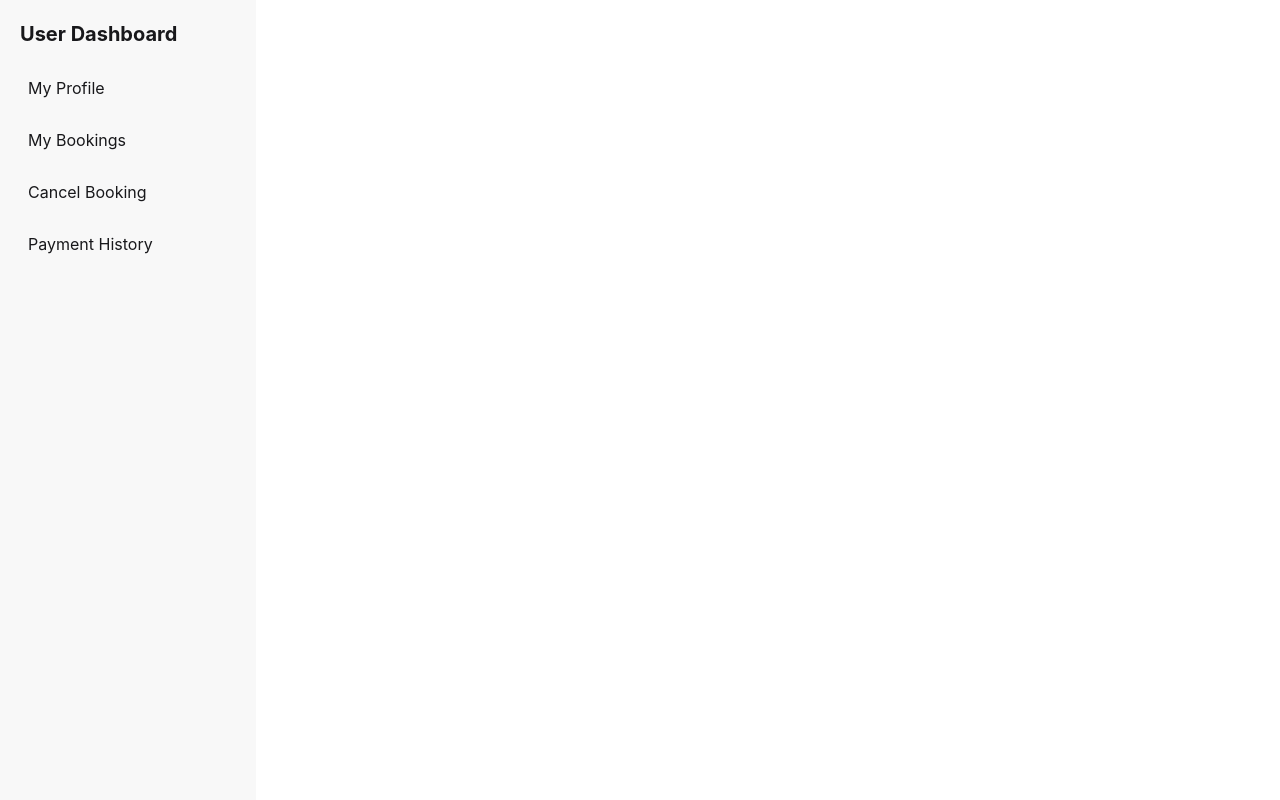
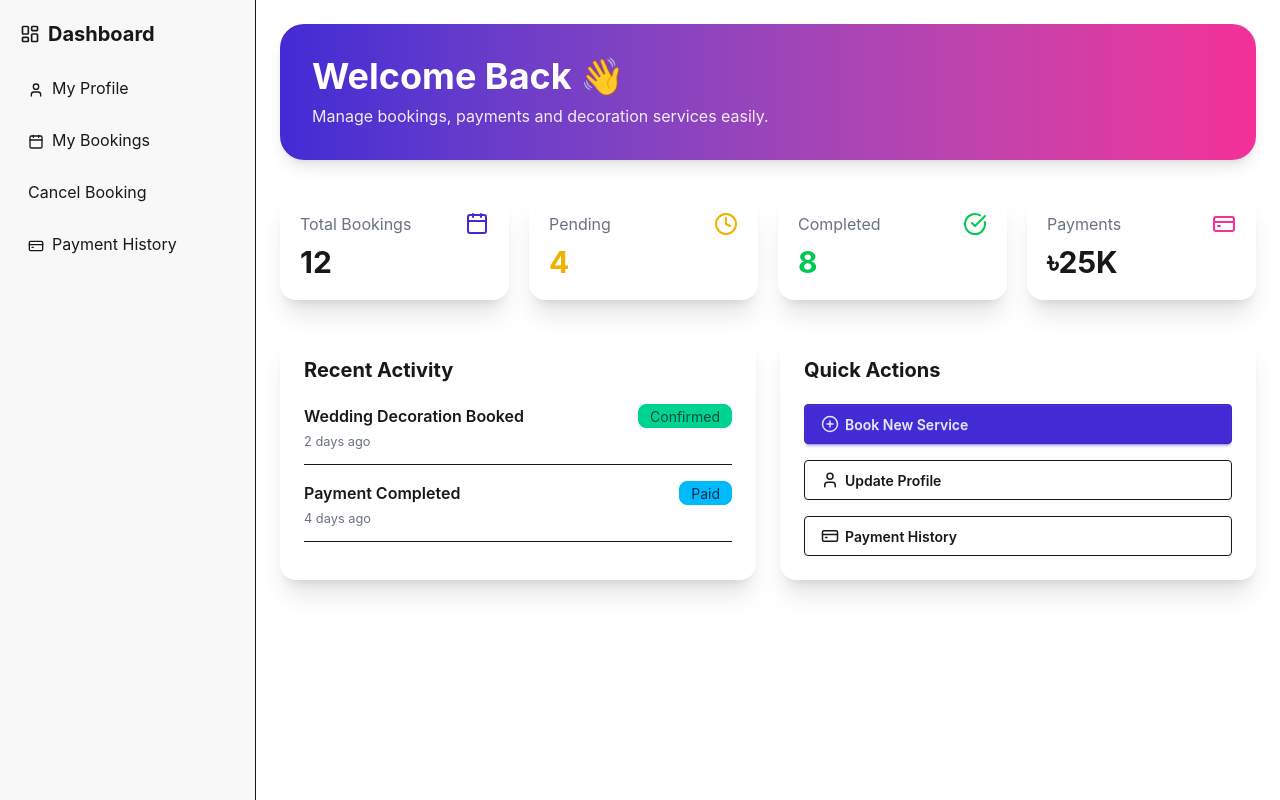
Before and after one commit to jashimuddin211/StyleDecor-client, a React (Vite) app: page /dashboard in a window 1280 px wide. Built offline with nearby package versions, Linux system fonts and the light colour scheme; no server answers; sample sign-in values are in the browser's storage.

Commit message:
dashboard next part

```diff
--- /dev/null
+++ b/src/components/DashBoard/DashboardHome.jsx
@@ -0,0 +1,203 @@
+import {
+  Calendar,
+  CreditCard,
+  Clock,
+  CheckCircle,
+  User,
+  PlusCircle
+} from "lucide-react";
+
+const DashBoardHome = () => {
+  return (
+    <div className="space-y-8">
+
+      {/* Welcome Banner */}
+      <div className="bg-gradient-to-r from-primary to-secondary text-white rounded-3xl p-8 shadow-lg">
+
+        <h1 className="text-4xl font-bold mb-2">
+          Welcome Back 👋
+        </h1>
+
+        <p className="opacity-90">
+          Manage bookings, payments and decoration services easily.
+        </p>
+
+      </div>
+
+
+      {/* Stats */}
+      <div className="grid md:grid-cols-4 gap-5">
+
+        <div className="bg-base-100 shadow-xl rounded-2xl p-5">
+          <div className="flex justify-between">
+
+            <div>
+              <p className="text-gray-500">
+                Total Bookings
+              </p>
+
+              <h2 className="text-3xl font-bold mt-2">
+                12
+              </h2>
+            </div>
+
+            <Calendar className="text-primary" />
+          </div>
+        </div>
+
+
+        <div className="bg-base-100 shadow-xl rounded-2xl p-5">
+
+          <div className="flex justify-between">
+
+            <div>
+              <p className="text-gray-500">
+                Pending
+              </p>
+
+              <h2 className="text-3xl font-bold text-yellow-500 mt-2">
+                4
+              </h2>
+            </div>
+
+            <Clock className="text-yellow-500" />
+          </div>
+
+        </div>
+
+
+        <div className="bg-base-100 shadow-xl rounded-2xl p-5">
+
+          <div className="flex justify-between">
+
+            <div>
+              <p className="text-gray-500">
+                Completed
+              </p>
+
+              <h2 className="text-3xl font-bold text-green-500 mt-2">
+                8
+              </h2>
+            </div>
+
+            <CheckCircle className="text-green-500" />
+          </div>
+
+        </div>
+
+
+        <div className="bg-base-100 shadow-xl rounded-2xl p-5">
+
+          <div className="flex justify-between">
+
+            <div>
+              <p className="text-gray-500">
+                Payments
+              </p>
+
+              <h2 className="text-3xl font-bold mt-2">
+                ৳25K
+              </h2>
+            </div>
+
+            <CreditCard className="text-secondary" />
+
+          </div>
+
+        </div>
+
+      </div>
+
+
+
+      {/* Middle Section */}
+      <div className="grid lg:grid-cols-2 gap-6">
+
+
+        {/* Recent Activity */}
+        <div className="bg-base-100 rounded-2xl shadow-xl p-6">
+
+          <h2 className="text-xl font-bold mb-5">
+            Recent Activity
+          </h2>
+
+          <div className="space-y-4">
+
+            <div className="flex justify-between border-b pb-3">
+
+              <div>
+                <p className="font-semibold">
+                  Wedding Decoration Booked
+                </p>
+
+                <small className="text-gray-500">
+                  2 days ago
+                </small>
+              </div>
+
+              <span className="badge badge-success">
+                Confirmed
+              </span>
+
+            </div>
+
+
+            <div className="flex justify-between border-b pb-3">
+
+              <div>
+                <p className="font-semibold">
+                  Payment Completed
+                </p>
+
+                <small className="text-gray-500">
+                  4 days ago
+                </small>
+              </div>
+
+              <span className="badge badge-info">
+                Paid
+              </span>
+
+            </div>
+
+          </div>
+
+        </div>
+
+
+
+        {/* Quick Actions */}
+        <div className="bg-base-100 rounded-2xl shadow-xl p-6">
+
+          <h2 className="text-xl font-bold mb-5">
+            Quick Actions
+          </h2>
+
+          <div className="grid gap-4">
+
+            <button className="btn btn-primary justify-start">
+              <PlusCircle size={18} />
+              Book New Service
+            </button>
+
+            <button className="btn btn-outline justify-start">
+              <User size={18} />
+              Update Profile
+            </button>
+
+            <button className="btn btn-outline justify-start">
+              <CreditCard size={18} />
+              Payment History
+            </button>
+
+          </div>
+
+        </div>
+
+      </div>
+
+    </div>
+  );
+};
+
+export default DashBoardHome;
--- a/src/components/DashBoard/DashboardLayout.jsx
+++ b/src/components/DashBoard/DashboardLayout.jsx
@@ -1,21 +1,29 @@
 import { Link, Outlet } from "react-router-dom";
+import { useContext } from "react";
+import { AuthContext } from "../../provider/AuthContext";
+import { LayoutDashboard, Calendar, CreditCard, User } from "lucide-react";
 
 const DashboardLayout = () => {
+  const {user} = useContext(AuthContext);
+
   return (
-        <div className="flex min-h-screen">
+    <div className="flex min-h-screen bg-base-100">
 
       {/* SIDEBAR */}
-            <div className="w-64 bg-base-200 p-5 space-y-3">
+      <div className="w-64 bg-base-200 p-5 space-y-3 border-r">
 
-                <h2 className="text-xl font-bold mb-5">
-                    User Dashboard
+        <h2 className="text-xl font-bold mb-5 flex items-center gap-2">
+          <LayoutDashboard size={20} />
+          Dashboard
         </h2>
 
         <Link className="block p-2 hover:bg-base-300 rounded" to="/dashboard/my-profile">
+          <User size={16} className="inline mr-2" />
           My Profile
         </Link>
 
         <Link className="block p-2 hover:bg-base-300 rounded" to="/dashboard/my-bookings">
+          <Calendar size={16} className="inline mr-2" />
           My Bookings
         </Link>
 
@@ -24,15 +32,18 @@ const DashboardLayout = () => {
         </Link>
 
         <Link className="block p-2 hover:bg-base-300 rounded" to="/dashboard/payment-history">
+          <CreditCard size={16} className="inline mr-2" />
           Payment History
         </Link>
 
       </div>
 
-            {/* CONTENT */}
-            <div className="flex-1 p-6">
+      {/* MAIN CONTENT */}
+      <div className="flex-1 p-6 bg-base-100">
         <Outlet />
       </div>
+
+
 
     </div>
   );
--- a/src/routes/Router.jsx
+++ b/src/routes/Router.jsx
@@ -9,6 +9,7 @@ import Home from "../pages/Home/Home";
 import ServiceDetails from "../components/services/ServiceDetails";
 import PrivateRoute from "./PrivateRoute";
 import DashboardLayout from "../components/DashBoard/DashboardLayout";
+import DashBoardHome from "../components/DashBoard/DashboardHome";
 // import DashboardLayout from "../layouts/DashboardLayout";
 
 // // Pages
@@ -105,7 +106,11 @@ const router = createBrowserRouter([
       </PrivateRoute>
     ),
 
-//     children: [
+    children: [
+      {
+        index: true,
+        element:<DashBoardHome></DashBoardHome>
+      },
 //       // User Dashboard
 //       {
 //         path: "my-profile",
@@ -204,7 +209,7 @@ const router = createBrowserRouter([
 //           </DecoratorRoute>
 //         ),
 //       },
-  //   ],
+    ],
   },
 ]);
 
```
Lines whose indentation alone changed are shown as unchanged.
